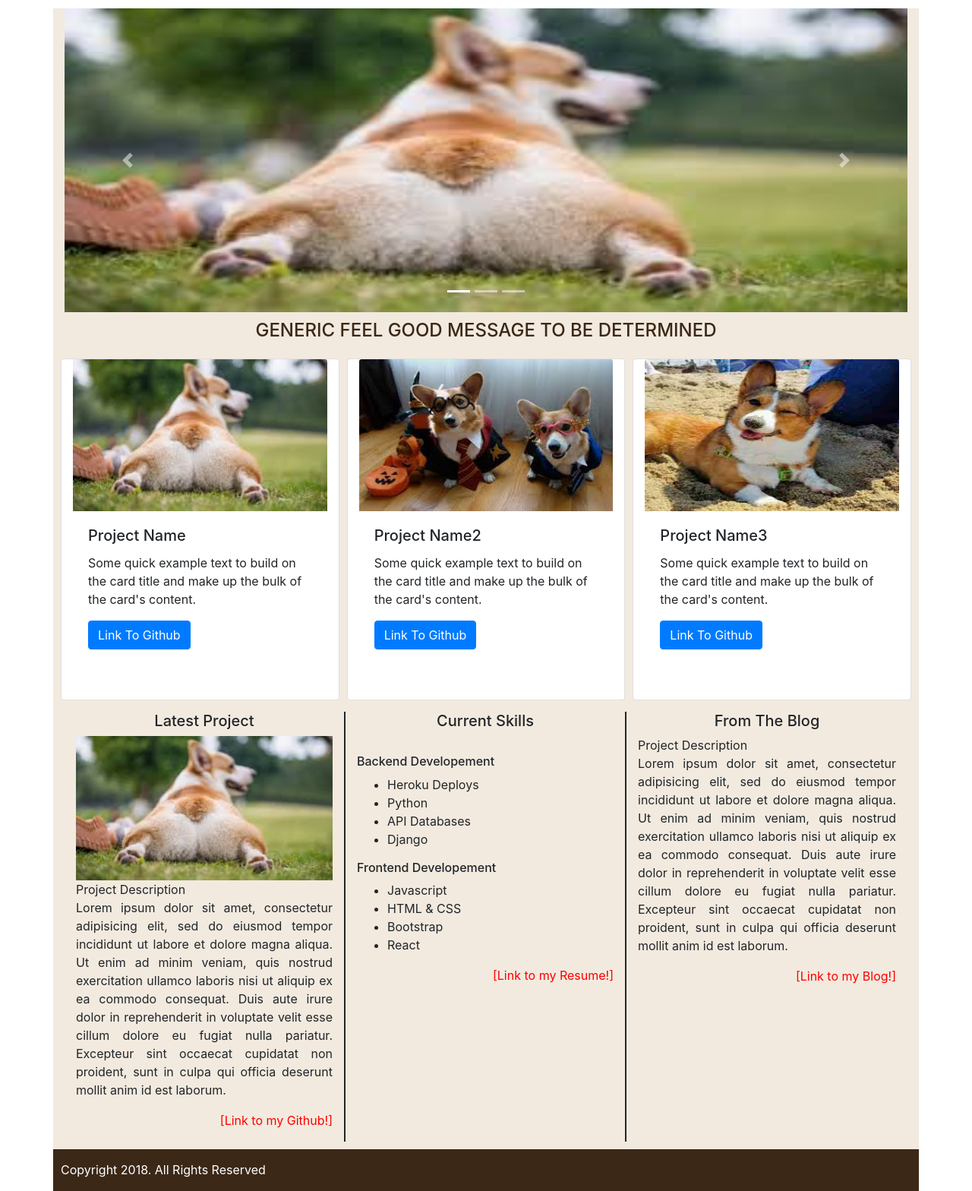
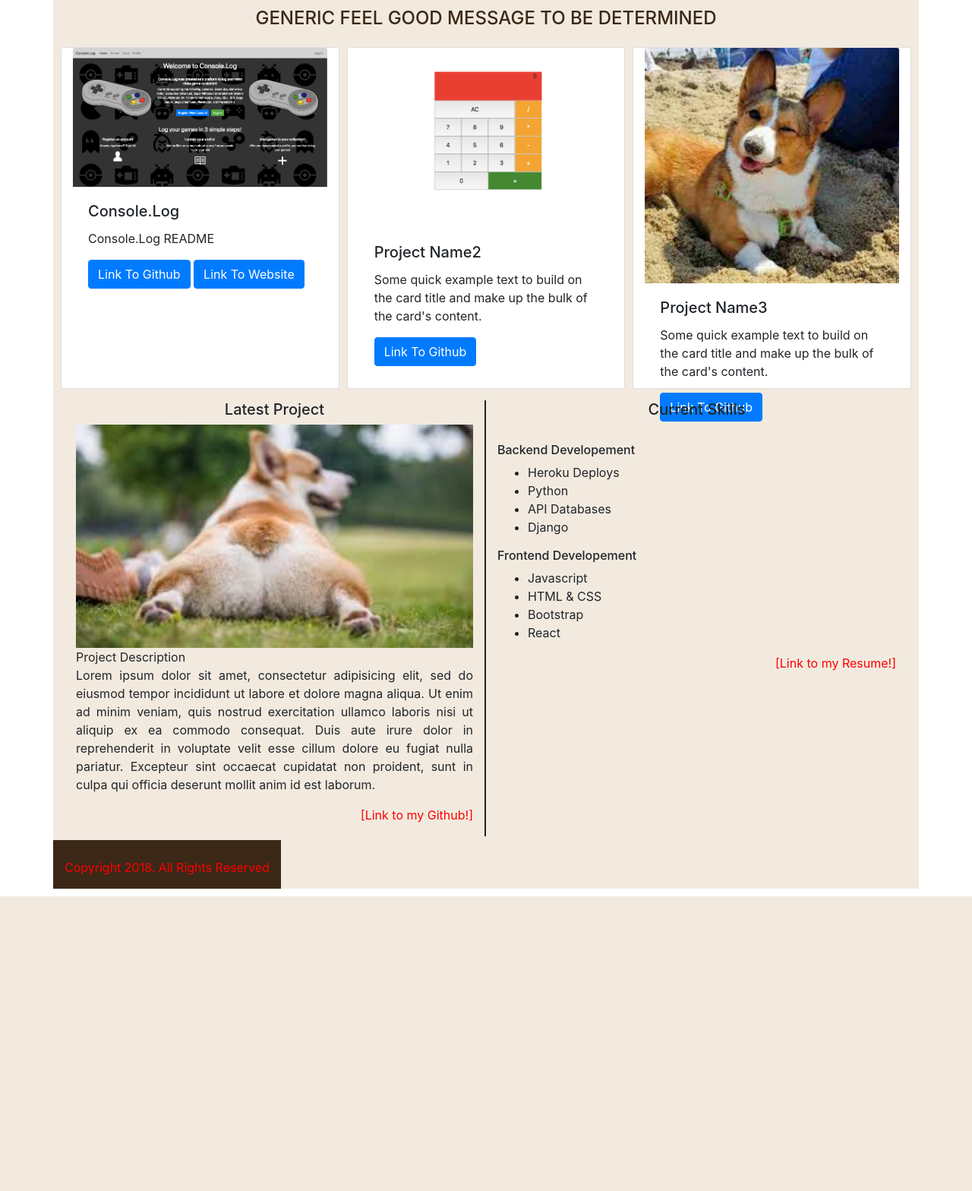
Before and after one commit to Kbeach321/PortfolioRemake, a PHP site: page / in a window 1280 px wide. Shown: the part 56-1624 px from the top of the page at 76% size. After the commit the page ends 1236 px from the top, so only its background shows below. Run offline with PHP 8.4, Linux system fonts and the light colour scheme.

Commit message:
project2 update

```diff
--- a/css/styles.css
+++ b/css/styles.css
@@ -67,6 +67,7 @@ list-style: none;
 
 /*----------- Message ------------*/
 .message {
+  margin-top: 56px;
   text-align: center;
   padding: 10px 0px;
   color: #3B2817;
@@ -76,7 +77,6 @@ list-style: none;
 #projects {
   margin: 0px -10px;
 }
-
 
 .card {
   margin: 5px;
@@ -88,9 +88,9 @@ background-color: yellow;
 }
 
 /* Controls Image height of card */
-.card img {
+/* .card img {
   height: 200px;
-}
+} */
 
 /*----------- Bottom Panels ------------*/
 #bottom_panels {
@@ -108,10 +108,6 @@ background-color: yellow;
 }
 
 #latest_project {
-  border-right: solid 2px;
-}
-
-#skills {
   border-right: solid 2px;
 }
 
@@ -144,7 +140,6 @@ list-style: initial;
   }
 
   #skills {
-    border-right: none;
     border-bottom: solid 2px;
     margin-bottom: 10px;
   }
@@ -152,6 +147,9 @@ list-style: initial;
   .header img {
     height: 25px;
     width: 25px;
+  }
+  .message {
+    margin-top: 42px;
   }
 }
 
@@ -161,5 +159,8 @@ list-style: initial;
   }
   .navbar .navbar-nav a.nav-link {
     font-size: .8rem;
-
+  }
+  .message {
+    margin-top: 37px;
+  }
 }
--- a/index.html
+++ b/index.html
@@ -22,54 +22,34 @@
           <a class="nav-link" href="#"> Contact Me </a>
         </div>
         <ul>
-          <li><a href="#"><img src="./images/twitter.png" alt="Twitter"></a></li>
-          <li><a href="#"><img src="./images/linkedin.png" alt=""></a></li>
-          <li><a href="#"><img src="./images/github.svg" alt=""></a></li>
+          <li><a href="https://twitter.com/iamkevinbeach" target=
+            "_blank"><img src="./images/twitter.png" alt="Twitter"></a></li>
+          <li><a href="https://www.linkedin.com/in/iamkevinbeach/" target="_blank"><img src="./images/linkedin.png" alt=""></a></li>
+          <li><a href="https://github.com/Kbeach321" target=
+            "_blank"> <img src="./images/github.svg" alt=""></a></li>
         </ul>
       </nav>
     </div>
-    <!-- BOOTSTRAP CAROUSEL -->
-    <div id="carouselExampleIndicators" class="carousel slide" data-ride="carousel">
-      <ol class="carousel-indicators">
-        <li data-target="#carouselExampleIndicators" data-slide-to="0" class="active"></li>
-        <li data-target="#carouselExampleIndicators" data-slide-to="1"></li>
-        <li data-target="#carouselExampleIndicators" data-slide-to="2"></li>
-      </ol>
-      <div class="carousel-inner">
-        <div class="carousel-item active">
-          <img class="d-block w-100" src="./images/butt.jpeg" alt="First slide">
-        </div>
-        <div class="carousel-item">
-          <img class="d-block w-100" src="./images/halloween.jpeg" alt="Second slide">
-        </div>
-        <div class="carousel-item">
-          <img class="d-block w-100" src="./images/wink.jpeg" alt="Third slide">
-        </div>
-      </div>
-      <a class="carousel-control-prev" href="#carouselExampleIndicators" role="button" data-slide="prev">
-        <span class="carousel-control-prev-icon" aria-hidden="true"></span>
-        <span class="sr-only">Previous</span>
-      </a>
-      <a class="carousel-control-next" href="#carouselExampleIndicators" role="button" data-slide="next">
-        <span class="carousel-control-next-icon" aria-hidden="true"></span>
-        <span class="sr-only">Next</span>
-      </a>
-    </div>
+
     <!-- Message Filler  -->
     <div class="message">
-      <h4> GENERIC FEEL GOOD MESSAGE TO BE DETERMINED </h4> </div>
+      <h4> GENERIC FEEL GOOD MESSAGE TO BE DETERMINED </h4>
+    </div>
     <!-- Bottom Panels  -->
     <div id="projects" class="row">
       <div class="card col-12 col-md" style="width: 18rem;">
-        <img class="card-img-top" src="./images/butt.jpeg" alt="Card image cap">
+        <img class="card-img-top" src="./images/ConsoleLogHome.png" alt="Card image cap">
         <div class="card-body">
-          <h5 class="card-title">Project Name</h5>
-          <p class="card-text">Some quick example text to build on the card title and make up the bulk of the card's content.</p>
-          <a href="#" class="btn btn-primary">Link To Github</a>
+          <h5 class="card-title">Console.Log</h5>
+          <p class="card-text">
+            Console.Log README
+          </p>
+          <a href="#" class="btn btn-primary LTG">Link To Github</a>
+          <a href="#" class="btn btn-primary LTW">Link To Website</a>
         </div>
       </div>
       <div class="card col-12 col-md" style="width: 18rem;">
-        <img class="card-img-top" src="./images/halloween.jpeg" alt="Card image cap">
+        <img class="card-img-top" src="./images/Calc.png" alt="Card image cap">
         <div class="card-body">
           <h5 class="card-title">Project Name2</h5>
           <p class="card-text">Some quick example text to build on the card title and make up the bulk of the card's content.</p>
@@ -86,7 +66,7 @@
       </div>
     </div>
     <div id="bottom_panels" class="row">
-      <div id="latest_project" class=" col-12 col-md-4">
+      <div id="latest_project" class=" col-12 col-md-6">
         <h5> Latest Project </h5>
         <img src="./images/butt.jpeg" alt="Latest Project IMG" class="card_image">
         <p> Project Description <br> Lorem ipsum dolor sit amet, consectetur adipisicing elit, sed do eiusmod tempor incididunt ut labore et dolore magna aliqua. Ut enim ad minim veniam, quis nostrud exercitation ullamco laboris nisi ut aliquip ex ea commodo
@@ -94,7 +74,7 @@
         </p>
         <span><p> [Link to my Github!] </p></span>
       </div>
-      <div id="skills" class="col-12 col-md-4">
+      <div id="skills" class="col-12 col-md-6">
         <h5> Current Skills </h5> <br>
         <h6> Backend Developement </h6>
         <ul class="skills">
@@ -112,18 +92,12 @@
         </ul>
         <span><p> [Link to my Resume!] </p></span>
       </div>
-      <div id="blog" class="col-12 col-md-4">
-        <h5> From The Blog </h5>
 
-        <p> Project Description <br> Lorem ipsum dolor sit amet, consectetur adipisicing elit, sed do eiusmod tempor incididunt ut labore et dolore magna aliqua. Ut enim ad minim veniam, quis nostrud exercitation ullamco laboris nisi ut aliquip ex ea commodo
-          consequat. Duis aute irure dolor in reprehenderit in voluptate velit esse cillum dolore eu fugiat nulla pariatur. Excepteur sint occaecat cupidatat non proident, sunt in culpa qui officia deserunt mollit anim id est laborum.
-        </p>
-        <span><p> [Link to my Blog!] </p></span>
-      </div>
-    </div>
     <!-- Footer  -->
     <div class="footer row">
+      <div class="col-12">
       <span><p> Copyright 2018. All Rights Reserved </p></span>
+      </div>
     </div>
 
   </div>
```
Also changed, not shown: images/Calc.png (added), images/ConsoleLogHome.png (added).
